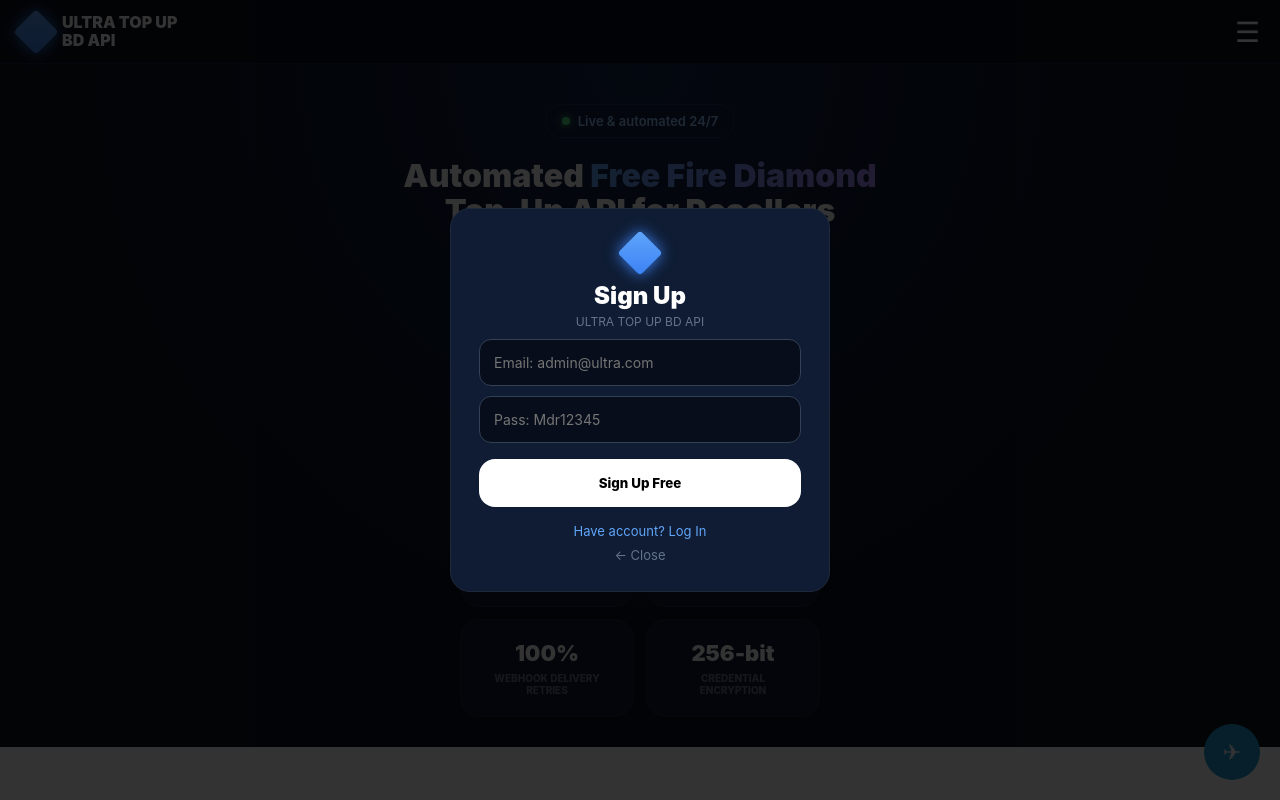
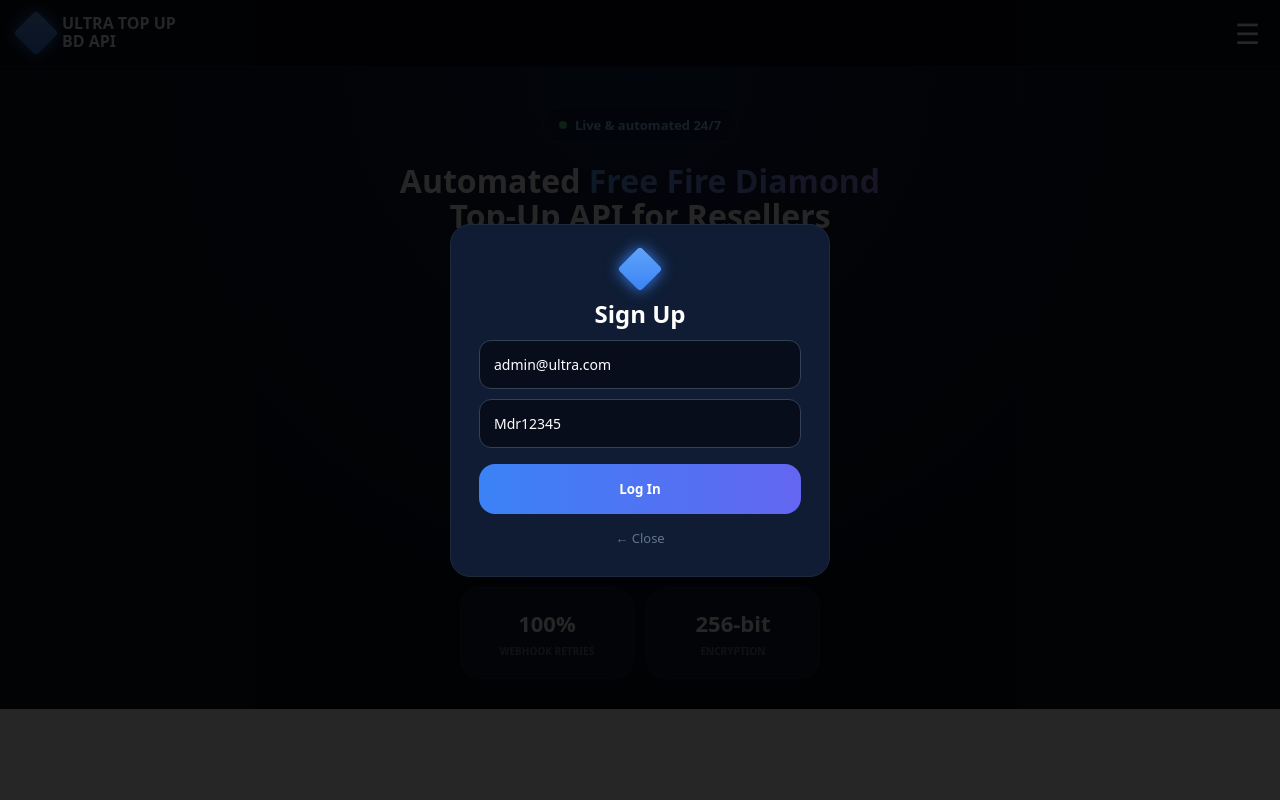
Before and after one commit to mdr759664-tech/ultra-top-up-bd-api, a Next.js app: page / in a window 1280 px wide. Both pictures are taken after a click on the button "Get API Access →". Built offline with nearby package versions, Linux system fonts and the light colour scheme.

Commit message:
Enhance login process and simplify UI
Refactor login functionality and update UI elements.

```diff
--- a/pages/index.js
+++ b/pages/index.js
@@ -1,50 +1,54 @@
 import { useState } from 'react';
 export default function Home(){
 const [menu,setMenu]=useState(false);
-const [show,setShow]=useState(null); // login, signup
-const [email,setEmail]=useState('');
-const [pass,setPass]=useState('');
-const login=()=>{
+const [show,setShow]=useState(null);
+const [email,setEmail]=useState('admin@ultra.com');
+const [pass,setPass]=useState('Mdr12345');
+const [msg,setMsg]=useState('');
+
+const handleLogin=()=>{
  if(email==='admin@ultra.com' && pass==='Mdr12345'){
-   alert('Login Success!'); window.location.href='/mdr-secret-786';
- } else alert('Email: admin@ultra.com Pass: Mdr12345');
+   setMsg('✅ Success! Going to Admin...');
+   setTimeout(()=>{window.location.href='/mdr-secret-786'},800);
+ } else {
+   setMsg('❌ Email: admin@ultra.com / Pass: Mdr12345');
+ }
 }
+
 return(
 <>
 <style>{`
-*{margin:0;padding:0;box-sizing:border-box;font-family:Inter,system-ui}
+*{margin:0;padding:0;box-sizing:border-box;font-family:system-ui}
 .nav{position:sticky;top:0;z-index:100;display:flex;justify-content:space-between;align-items:center;padding:14px 20px;background:#070d1a;border-bottom:1px solid #132040}
 .logo{width:32px;height:32px;background:linear-gradient(135deg,#60a5fa,#3b82f6);transform:rotate(45deg);border-radius:4px;box-shadow:0 0 15px #3b82f6}
 .hero{padding:40px 20px 30px;text-align:center;background:radial-gradient(ellipse at top,#12244a 0%,#0a1220 60%)}
 .badge{display:inline-flex;align-items:center;gap:8px;padding:8px 16px;border-radius:999px;background:#152040;border:1px solid #1e3a5f;color:#93c5fd;font-size:13px;font-weight:600}
-.dot{width:8px;height:8px;background:#4ade80;border-radius:50%;box-shadow:0 0 8px #4ade80}
+.dot{width:8px;height:8px;background:#4ade80;border-radius:50%}
 .h1{font-size:32px;font-weight:900;line-height:1.1;margin-top:20px;color:white}
 .blue{background:linear-gradient(90deg,#60a5fa,#a78bfa);-webkit-background-clip:text;-webkit-text-fill-color:transparent}
 .p{color:#94a3b8;font-size:15px;line-height:1.6;margin:16px auto 0;max-width:360px}
 .btns{display:flex;flex-direction:column;gap:12px;margin:28px auto 0;max-width:360px}
-.btn1{padding:16px;border-radius:16px;background:linear-gradient(90deg,#3b82f6,#6366f1);color:white;font-weight:800;text-align:center;text-decoration:none;cursor:pointer;border:none}
-.btn2{padding:16px;border-radius:16px;background:#111d33;border:1px solid #1e293b;color:white;font-weight:700;text-align:center;cursor:pointer}
+.btn1{padding:16px;border-radius:16px;background:linear-gradient(90deg,#3b82f6,#6366f1);color:white;font-weight:800;text-align:center;border:none;cursor:pointer}
+.btn2{padding:16px;border-radius:16px;background:#111d33;border:1px solid #1e293b;color:white;font-weight:700;cursor:pointer}
 .grid{grid-template-columns:1fr 1fr;display:grid;gap:12px;margin:30px auto 0;max-width:360px}
 .card{background:#111d33;border:1px solid #1e293b;border-radius:20px;padding:20px;text-align:center}
 .k{font-size:22px;font-weight:900;color:white}
 .v{font-size:10px;font-weight:800;color:#64748b;margin-top:6px}
-.mobile{position:fixed;inset:0;background:rgba(0,0,0,.7);z-index:200;padding:16px}
-.overlay{position:fixed;inset:0;background:rgba(0,0,0,.8);z-index:300;display:flex;align-items:center;justify-content:center;padding:20px}
+.overlay{position:fixed;inset:0;background:rgba(0,0,0,.85);z-index:300;display:flex;align-items:center;justify-content:center;padding:20px}
 .loginBox{width:100%;max-width:380px;background:#0f1c33;border:1px solid #1e293b;border-radius:20px;padding:28px;text-align:center}
-.input{width:100%;padding:14px;border-radius:12px;background:#070d1a;border:1px solid #334155;color:white;font-size:14px;margin-top:10px}
-.tele{position:fixed;bottom:20px;right:20px;width:56px;height:56px;background:#229ED9;border-radius:50%;display:flex;align-items:center;justify-content:center;color:white;font-size:22px;text-decoration:none;z-index:50}
+.input{width:100%;padding:14px;border-radius:12px;background:#070d1a;border:1px solid #334155;color:white;font-size:14px;margin-top:10px;outline:none}
 `}</style>
 
 <div>
 <nav className="nav">
- <div style={{display:'flex',alignItems:'center',gap:10}}><div className="logo"></div><span style={{fontWeight:900,lineHeight:1.1,color:'white',fontSize:'16px'}}>ULTRA TOP UP<br/>BD API</span></div>
+ <div style={{display:'flex',alignItems:'center',gap:10}}><div className="logo"></div><span style={{fontWeight:900,color:'white',fontSize:'16px',lineHeight:1.1}}>ULTRA TOP UP<br/>BD API</span></div>
  <button onClick={()=>setMenu(true)} style={{fontSize:'28px',background:'none',border:'none',color:'white'}}>☰</button>
 </nav>
 
 <div className="hero">
  <div className="badge"><span className="dot"></span>Live & automated 24/7</div>
  <h1 className="h1">Automated <span className="blue">Free Fire Diamond</span><br/>Top-Up API for Resellers</h1>
- <p className="p">Plug into Topup Bot's API and deliver Free Fire diamond top-ups to your customers instantly — fully automated fulfillment, real-time webhooks, and a merchant dashboard to track every order.</p>
+ <p className="p">Plug into Topup Bot's API and deliver Free Fire diamond top-ups instantly.</p>
  <div className="btns">
   <button onClick={()=>setShow('signup')} className="btn1">Get API Access →</button>
   <button onClick={()=>setShow('login')} className="btn2">Read the Docs</button>
@@ -52,20 +56,17 @@ return(
  <div className="grid">
   <div className="card"><div className="k">24/7</div><div className="v">AUTOMATED FULFILLMENT</div></div>
   <div className="card"><div className="k">&lt;60s</div><div className="v">AVG. ORDER DELIVERY</div></div>
-  <div className="card"><div className="k">100%</div><div className="v">WEBHOOK DELIVERY<br/>RETRIES</div></div>
-  <div className="card"><div className="k">256-bit</div><div className="v">CREDENTIAL ENCRYPTION</div></div>
+  <div className="card"><div className="k">100%</div><div className="v">WEBHOOK RETRIES</div></div>
+  <div className="card"><div className="k">256-bit</div><div className="v">ENCRYPTION</div></div>
  </div>
 </div>
 
-<a href="https://t.me/" className="tele">✈</a>
-
 {menu && (
- <div className="mobile" onClick={()=>setMenu(false)}>
-  <div className="loginBox" style={{marginTop:'60px'}} onClick={e=>e.stopPropagation()}>
-   <div style={{display:'flex',justifyContent:'space-between',marginBottom:'20px'}}><b style={{color:'white'}}>Menu</b><button onClick={()=>setMenu(false)} style={{width:'32px',height:'32px',borderRadius:'50%',background:'#1e293b',border:'none',color:'white'}}>✕</button></div>
-   <button onClick={()=>{setMenu(false);setShow('login')}} className="btn1" style={{width:'100%',marginTop:'10px'}}>🔵 Log In</button>
+ <div className="overlay" onClick={()=>setMenu(false)}>
+  <div className="loginBox" onClick={e=>e.stopPropagation()}>
+   <button onClick={()=>{setMenu(false);setShow('login')}} className="btn1" style={{width:'100%'}}>🔵 Log In</button>
    <button onClick={()=>{setMenu(false);setShow('signup')}} className="btn1" style={{width:'100%',marginTop:'10px',background:'white',color:'black'}}>📝 Sign Up</button>
-   <button onClick={()=>setMenu(false)} className="btn2" style={{width:'100%',marginTop:'10px'}}>Home</button>
+   <button onClick={()=>setMenu(false)} className="btn2" style={{width:'100%',marginTop:'10px'}}>Close</button>
   </div>
  </div>
 )}
@@ -75,26 +76,15 @@ return(
   <div className="loginBox" onClick={e=>e.stopPropagation()}>
    <div className="logo" style={{margin:'0 auto 12px'}}></div>
    <h2 style={{color:'white',fontWeight:900}}>{show==='login'?'Log In':'Sign Up'}</h2>
-   <p style={{color:'#64748b',fontSize:'12px',marginTop:'4px'}}>ULTRA TOP UP BD API</p>
-
-   <input value={email} onChange={e=>setEmail(e.target.value)} placeholder="Email: admin@ultra.com" className="input"/>
-   <input value={pass} onChange={e=>setPass(e.target.value)} type="password" placeholder="Pass: Mdr12345" className="input"/>
-
-   {show==='login' ? (
-    <button onClick={login} className="btn1" style={{width:'100%',marginTop:'16px'}}>Log In</button>
-   ) : (
-    <button onClick={()=>{alert('Signup Success! Now Login'); setShow('login')}} className="btn1" style={{width:'100%',marginTop:'16px',background:'white',color:'black'}}>Sign Up Free</button>
-   )}
-
-   <div style={{marginTop:'16px',display:'flex',flexDirection:'column',gap:'8px'}}>
-    <a onClick={()=>setShow(show==='login'?'signup':'login')} style={{color:'#60a5fa',fontSize:'13px',cursor:'pointer'}}>{show==='login'?'Don\'t have account? Sign Up':'Have account? Log In'}</a>
-    <a onClick={()=>setShow(null)} style={{color:'#64748b',fontSize:'13px',cursor:'pointer'}}>← Close</a>
-   </div>
+   <input value={email} onChange={e=>setEmail(e.target.value)} className="input"/>
+   <input value={pass} onChange={e=>setPass(e.target.value)} className="input"/>
+   {msg && <div style={{marginTop:'12px',padding:'10px',borderRadius:'10px',fontSize:'13px',background:msg.includes('✅')?'#0e2418':'#241010',color:msg.includes('✅')?'#4ade80':'#f87171'}}>{msg}</div>}
+   <button onClick={handleLogin} className="btn1" style={{width:'100%',marginTop:'16px'}}>Log In</button>
+   <div style={{marginTop:'12px'}}><span onClick={()=>setShow(null)} style={{color:'#64748b',fontSize:'13px',cursor:'pointer'}}>← Close</span></div>
   </div>
  </div>
 )}
-
 </div>
 </>
 )
-  }
+ }
```
